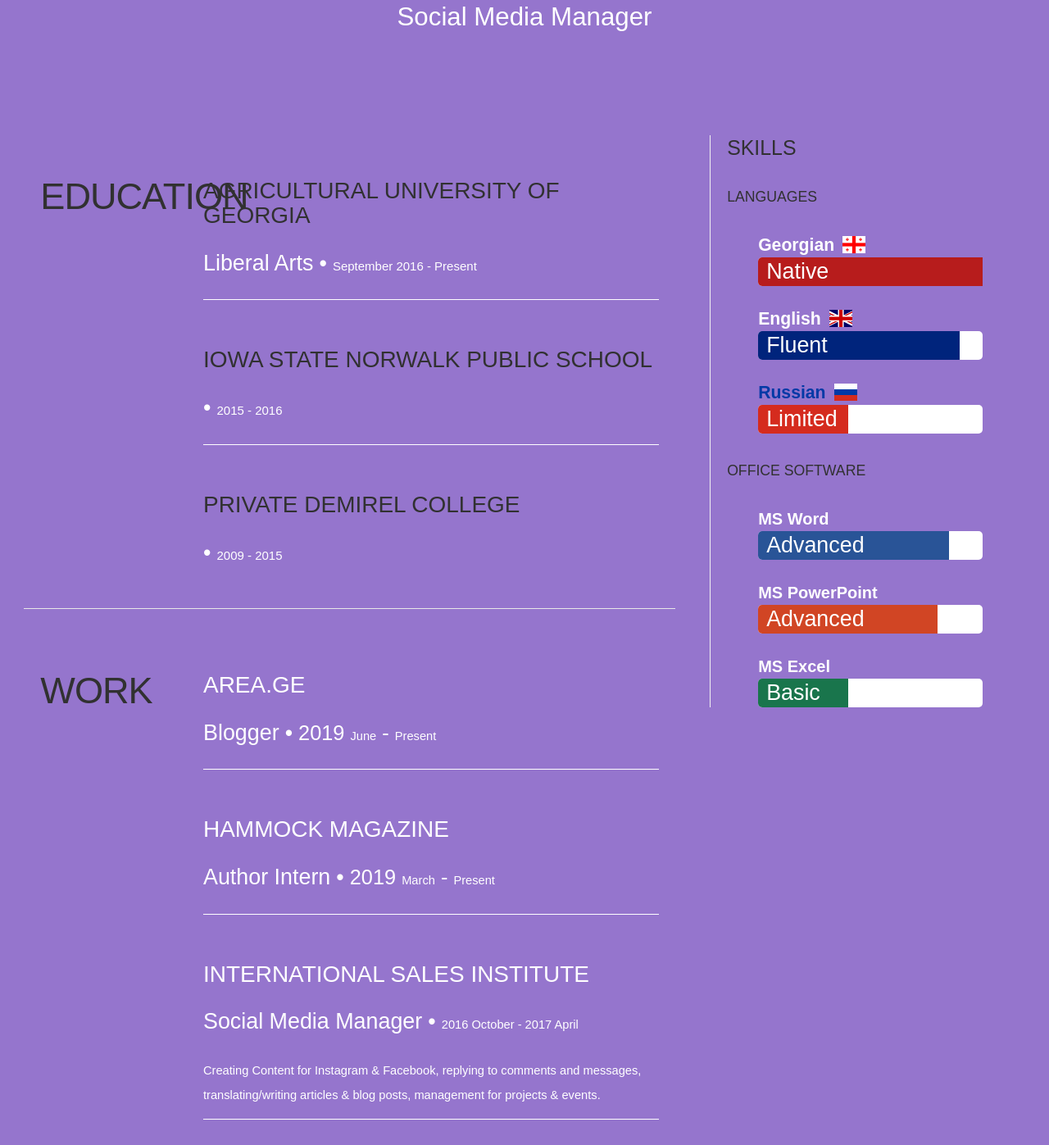
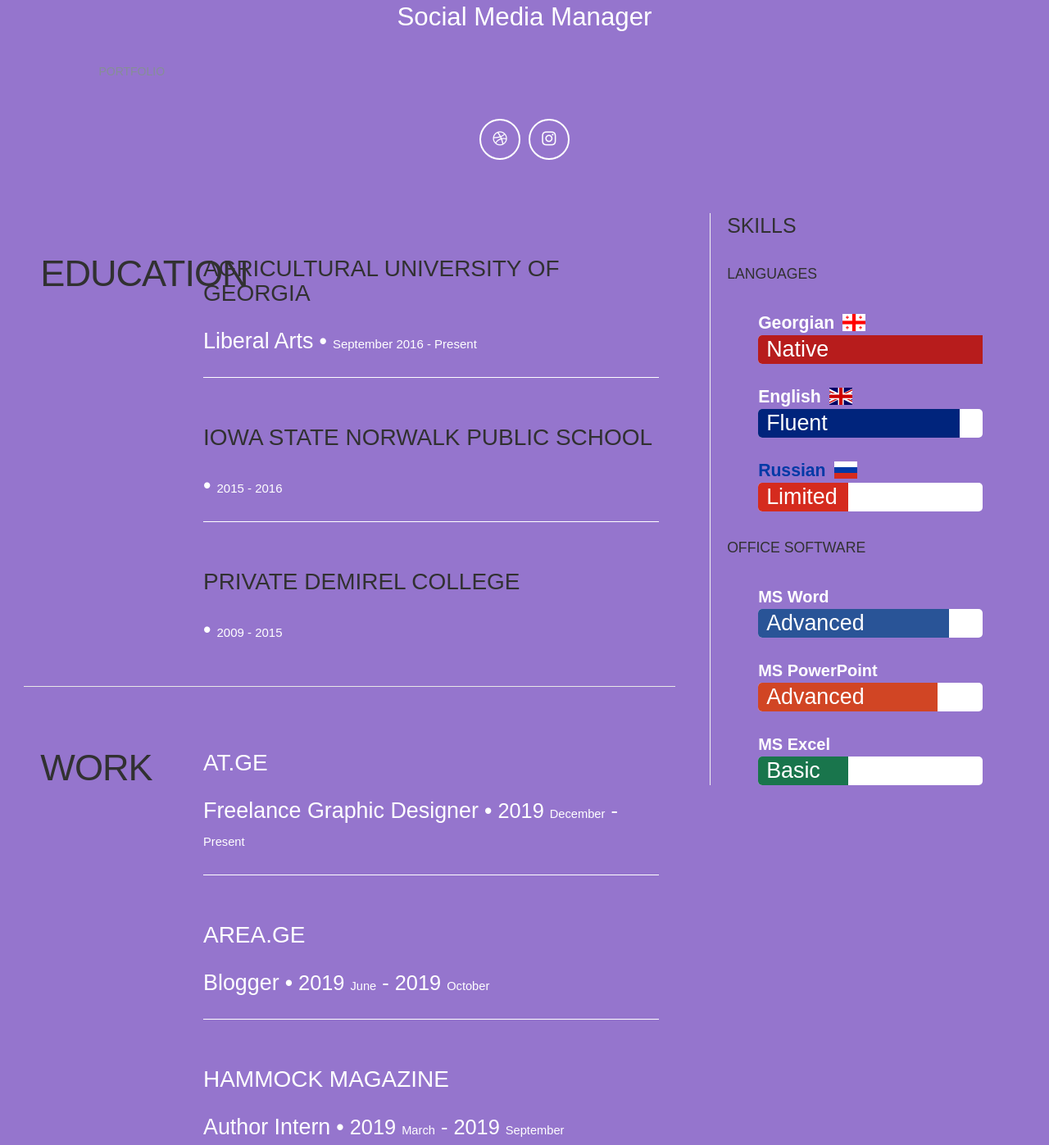
Before and after one commit to aneparidze/aneparidze.github.io, a website with bundled scripts: page index.html in a window 1280 px wide. Shown: the part 571-1968 px from the top of the page at 82% size. Built offline with nearby package versions, Linux system fonts and the light colour scheme.

Commit message:
magari ragacebi

```diff
--- a/css/freelancer.css
+++ b/css/freelancer.css
@@ -228,7 +228,7 @@ section.success {
 
 header.masthead {
   padding-top: 100px;
-  padding-bottom: 50px;
+  padding-bottom: 20px;
   text-align: center;
   color: white;
   background: #9575CD;
@@ -263,7 +263,7 @@ header.masthead .intro-text .skills {
 @media (min-width: 768px) {
   header.masthead {
     padding-top: 200px;
-    padding-bottom: 100px;
+    padding-bottom: 20px;
   }
 
   header.masthead .intro-text .name {
@@ -628,7 +628,15 @@ fieldset[disabled] .btn-success:hover {
 #portfolio {
   background: #9575CD;
   text-align: center;
+  padding: 1px !important;
+}
 
+#resume_side_education {
+  padding-top: 0;
+}
+
+#resume {
+  padding-top: 10px;
 }
 
 #pixlee_container {
--- a/index.html
+++ b/index.html
@@ -48,9 +48,9 @@
     <div class="collapse navbar-collapse" id="navbarResponsive">
       <ul class="navbar-nav ml-auto">
 
-        <!--        <li class="nav-item ">-->
-        <!--          <a class="nav-link js-scroll-trigger lang" key="portfolio" href="#portfolio">Portfolio</a>-->
-        <!--        </li>-->
+        <li class="nav-item ">
+          <a class="nav-link js-scroll-trigger lang" href="#portfolio" key="portfolio">Portfolio</a>
+        </li>
         <li class="nav-item">
           <a class="nav-link js-scroll-trigger lang" key="resume" href="#resume">Contact</a>
         </li>
@@ -100,23 +100,26 @@
 <!--</div>-->
 <!--</section>-->
 
-<!-- About Section -->
-<!--<section class="portfolio" id="portfolio">-->
-<!--  <div id="ig_link">-->
-<!--    <a class="btn-social btn-outline" href="https://instagram.com/_anwli"-->
-<!--       target="_blank">-->
-<!--      <i class="fa fa-fw fa-instagram"></i>-->
-<!--    </a></div>-->
-<!--  <div id="pixlee_container"></div>-->
-<!--  <script type="text/javascript">window.PixleeAsyncInit = function () {-->
-<!--      Pixlee.init({apiKey: 'zpVmOUJOZf8CX80lwu3q'});-->
-<!--      Pixlee.addSimpleWidget({widgetId: '14130'});-->
-<!--  };</script>-->
-<!--  <script src="//instafeed.assets.pixlee.com/assets/pixlee_widget_1_0_0.js"></script>-->
-<!--</section>-->
+<section class="success" id="portfolio">
+  <h2 class="dropdown-header lang col-sm-3" key="portfolio">About Me</h2>
+
+  <ul class="list-inline">
+    <li class="list-inline-item">
+      <a class="btn-social btn-outline" href="https://dribbble.com/anwli" target="_blank">
+        <i class="fa fa-fw fa-dribbble"></i>
+      </a>
+    </li>
+    <li class="list-inline-item">
+      <a class="btn-social btn-outline" href="https://www.instagram.com/anwli_illustrates/" target="_blank">
+        <i class="fa fa-fw fa-instagram"></i>
+      </a>
+    </li>
+  </ul>
+</section>
+
 <section class="success" id="resume">
   <div id="resume_contain">
-    <section class="clearfix">
+    <section class="clearfix" id="resume_side_education">
       <div class="g2">
         <div class="row education">
 
@@ -188,11 +191,28 @@
               <div class="twelve columns">
 
                 <h3>
+                  <a class="work_link" href="https://at.ge/" target="_blank">AT.ge</a></h3>
+                <p class="info"><span class="lang" key="at_position">Freelance Graphic Designer</span>
+                  <span>&bull;</span> 2019 <span class="date lang" key="dec">December</span> -
+                  <span class="date lang" key="pres">Present</span>
+                </p>
+
+
+              </div>
+
+            </div> <!-- item end -->
+            <div style="border-bottom: solid white 1px"></div>
+            <br>
+
+            <div class="row item">
+
+              <div class="twelve columns">
+
+                <h3>
                   <a class="work_link" href="https://area.ge/" target="_blank">AREA.GE</a></h3>
                 <p class="info"><span class="lang" key="area_position">Blogger</span>
-                  <span>&bull;</span> 2019 <span class="date lang" key="jun">June</span> - <span
-                    class="date lang"
-                                                                                                   key="pres">Present</span>
+                  <span>&bull;</span> 2019 <span class="date lang" key="jun">June</span> -
+                  2019 <span class="date lang" key="oct">October</span>
                 </p>
 
 
@@ -211,9 +231,8 @@
                      target="_blank">LTD
                     Hammock Magazine</a></h3>
                 <p class="info"><span class="lang" key="hammock_position">Author Intern</span>
-                  <span>&bull;</span> 2019 <span class="date lang" key="mar">March </span> - <span
-                    class="date lang"
-                    key="pres">Present</span>
+                  <span>&bull;</span> 2019 <span class="date lang" key="mar">March </span> -
+                  2019 <span class="date lang" key="sep">September</span>
                 </p>
 
 
--- a/js/translate.js
+++ b/js/translate.js
@@ -119,7 +119,9 @@ const DICTIONARY = {
     'bookgeo_date': {'en': '2017 August - present', 'ge': 'აგვისტო 2017 - დღემდე', 'small': true},
     'hammock': {'en': 'Hammock Magazine', 'ge': 'ჟურნალი Hammock'},
     'hammock_position': {'en': 'Author Intern', 'ge': 'სტაჟირება, ავტორი'},
-    'area_position': {'en': 'Blogger', 'ge': 'ბლოგერი'}
+    'area_position': {'en': 'Blogger', 'ge': 'ბლოგერი'},
+    'at_position': {'en': 'Freelance Graphic Designer', 'ge': 'გრაფიკული დიზაინერი'},
+    'portfolio': {'en': 'Portfolio', 'ge': 'პორტფოლიო'}
 
 };
 
```
Lines whose indentation alone changed are shown as unchanged.
